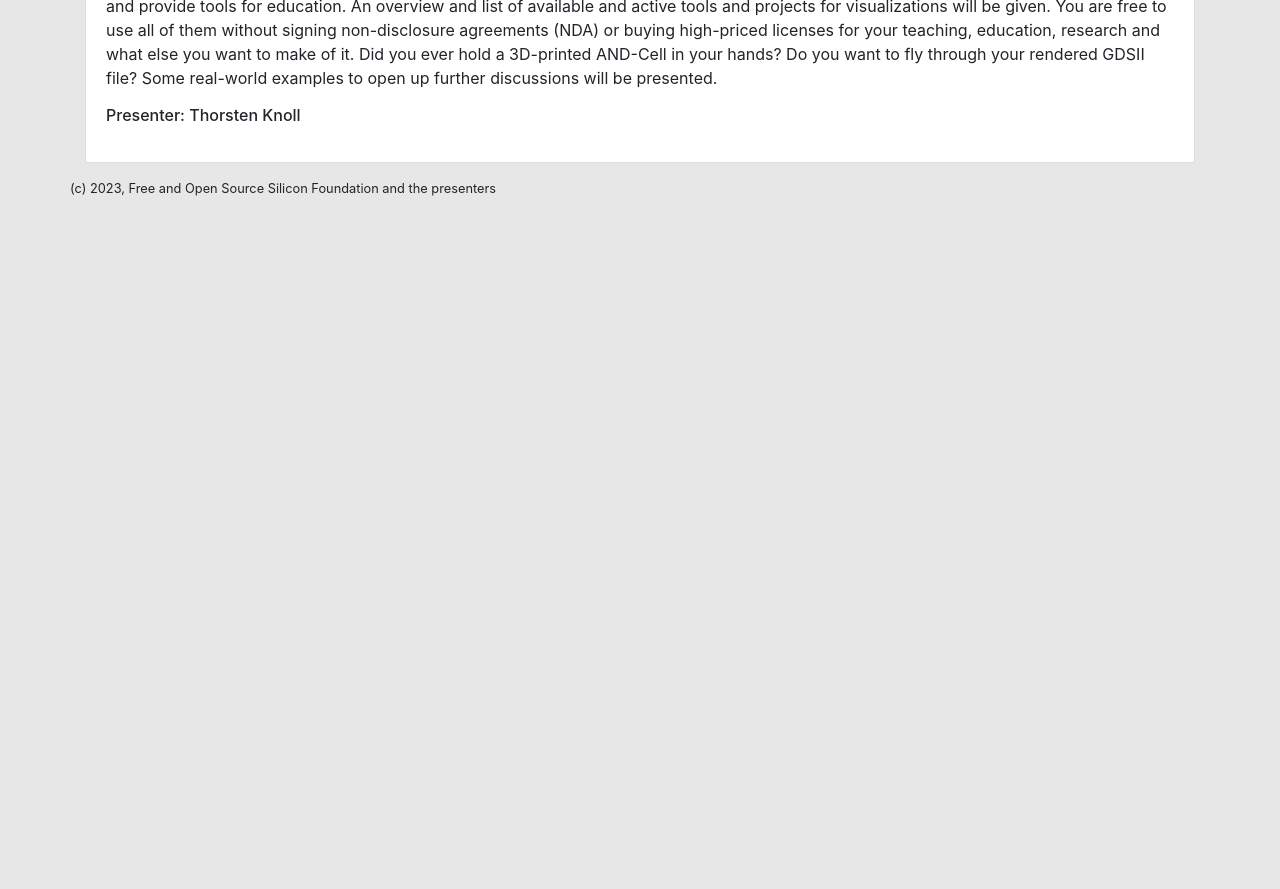
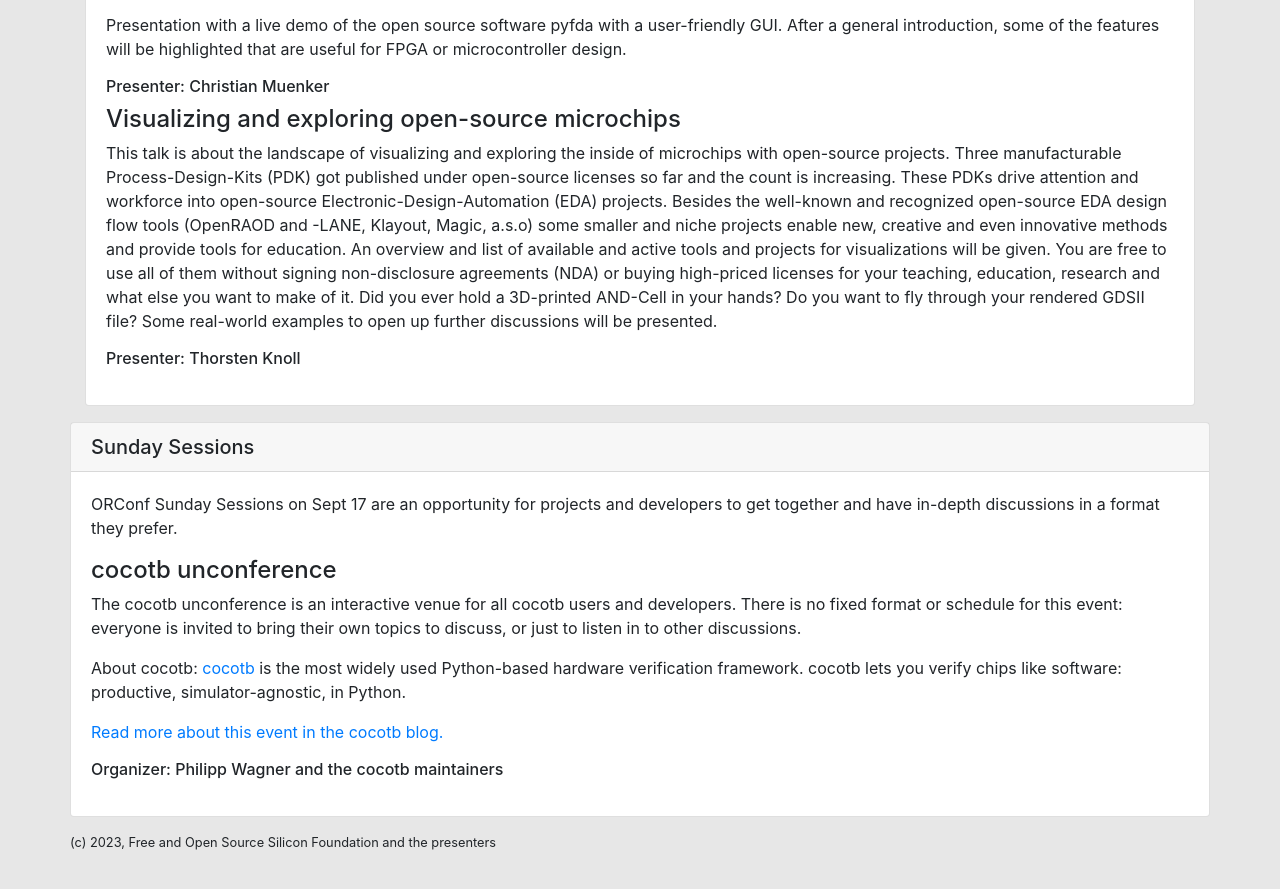
Before and after one commit to fossi-foundation/orconf, a Jekyll site: the page index.html, which Jekyll copies as it is, in a window 1280 px wide and 900 px high, scrolled down 6650 px. Shown: the top 889 px of the window. Built offline with Jekyll 4.4.1, drawn with Linux system fonts in a browser that asks for light colours; nearby versions of some CDN libraries; before the commit the page ends 6896 px from its top, so only the background shows below that; some of the changed text lies outside the part shown.

Commit message:
Announce Sunday Sessions

```diff
--- a/index.html
+++ b/index.html
@@ -140,6 +140,31 @@
                   </script>
                  </div>
                </div><!-- card -->
+              </div><!-- col -->
+            </div><!-- row -->
+
+
+            <!-- Card: Submit Sunday Session -->
+            <div class="row">
+              <div class="col-sm-12 mt-3">
+                <a name="submit-sunday-session" href="#submit-sunday-session"></a>
+                <div class="card">
+                  <h5 class="card-header">Call for Sunday Sessions</h5>
+                  <div class="card-body">
+                    <p class="card-text">
+                      ORConf 2023 in Munich is approaching rapidly!
+                      Presentations will take place on Friday and Saturday,
+                      which leaves the Sunday (Sept 17) for breakout sessions, hackathons,
+                      developer meetings, hands-on sessions, and similar events: the ORConf Sunday Sessions!
+                    </p>
+                    <p class="card-text">
+                      And that's where we need you! Are you, or your project,
+                      interesting in hosting a session? Drop us an email at
+                      <a href="mailto:orconf@fossi-foundation.org?Subject=Special%20Session">orconf@fossi-foundation.org</a>
+                      <strong>by August 13</strong> to discuss the details!
+                    </p>
+                  </div>
+                </div><!-- card -->
               </div><!-- col -->
             </div><!-- row -->
 
@@ -648,6 +673,43 @@
           </div>
       </div>
 
+
+      <div class="row">
+        <div class="col-sm-12 mt-3">
+          <div class="card">
+            <a name="sunday-sessions" href="#sunday-sessions"></a>
+            <h5 class="card-header">Sunday Sessions</h5>
+            <div class="card-body">
+              <p class="card-text">
+                ORConf Sunday Sessions on Sept 17 are an opportunity for projects
+                and developers to get together and have in-depth discussions in
+                a format they prefer.
+              </p>
+              <p class="card-text">
+              <h4>
+                <a name="sunday-sessions-cocotb"></a>cocotb unconference
+              </h4>
+              <p>
+                The cocotb unconference is an interactive venue for all cocotb
+                users and developers.
+                There is no fixed format or schedule for this event: everyone is
+                invited to bring their own topics to discuss, or just to listen
+                in to other discussions.
+              </p>
+              <p>
+                About cocotb: <a href="http://www.cocotb.org">cocotb</a> is the
+                most widely used Python-based hardware verification framework.
+                cocotb lets you verify chips like software:
+                productive, simulator-agnostic, in Python.
+              </p>
+              <p><a href="https://www.cocotb.org/2023/08/02/orconf">Read more about this event in the cocotb blog.</a></p>
+              <h6>Organizer: Philipp Wagner and the cocotb maintainers</h6>
+              </p>
+            </div>
+          </div>
+        </div>
+      </div>
+
       <!-- <div class="row"> -->
       <!--   <div class="col-sm-12 mt-3"> -->
       <!--     <div class="card"> -->
```
